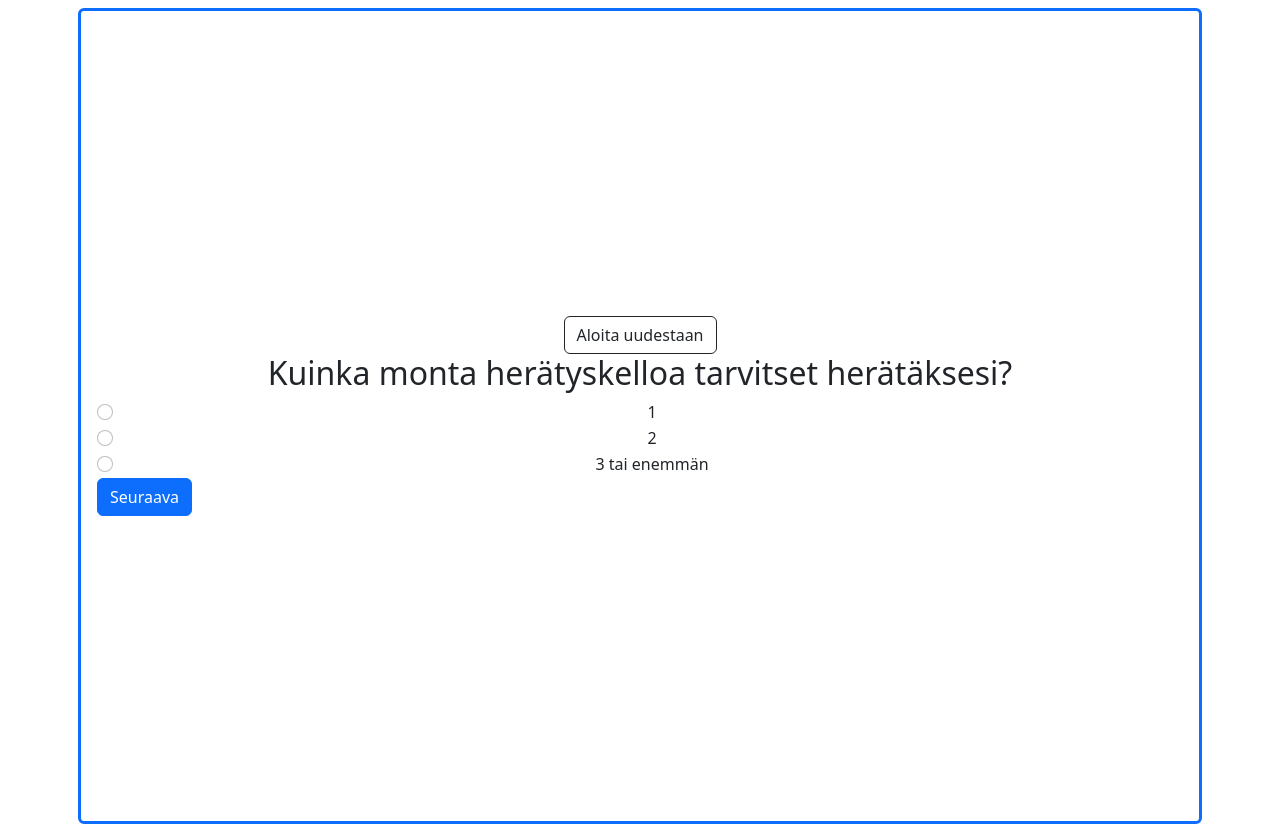
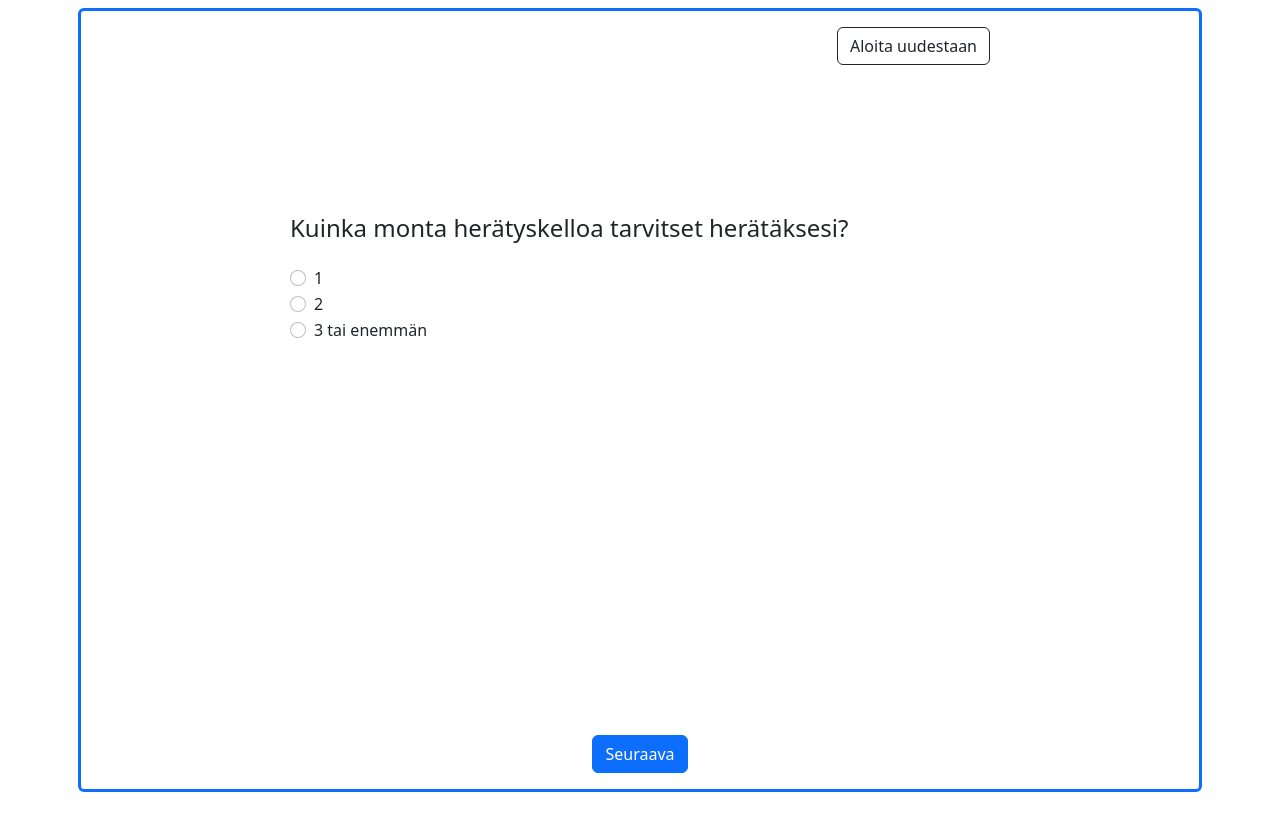
Before and after one commit to Duukkis8D/aamuntorkku, a React (Create React App) app: page / in a window 1280 px wide. Both pictures are taken after a click on the button "Tee testi". After the commit the page ends 800 px from the top, so only its background shows below. Built offline with nearby package versions, Linux system fonts and the light colour scheme.

Commit message:
add styling and logo

```diff
--- a/src/components/LandingPage.js
+++ b/src/components/LandingPage.js
@@ -1,11 +1,13 @@
 import Row from 'react-bootstrap/Row';
 import Col from 'react-bootstrap/Col';
 import Button from 'react-bootstrap/Button';
+import snoozeLogo from '../images/snooze.png';
 
 export default function LandingPage({ nextPhase }) {
     return (
-        <Row className="d-flex align-items-center text-center viewport-height-100">
+        <Row id="landing-page" className="d-flex align-items-center text-center min-vh-100">
             <Col>
+                <img src={snoozeLogo} width="100px" className="mb-4" />
                 <h1 className="mb-5">Kuinka aamuntorkku olet?</h1>
                 <p className="mb-3">Tee tämä testi niin tiedät!</p>
                 <Button variant="primary" onClick={() => nextPhase()}>
--- a/src/components/Step1.js
+++ b/src/components/Step1.js
@@ -4,12 +4,13 @@ import { Form } from 'react-bootstrap';
 
 export default function Step1() {
     return (
-        <Row>
+        <Row id="step-1-page" className="h-50">
             <Col>
                 <Form.Group>
                     <Form.Label htmlFor="step1RadioButton" className="h1">
                         Kuinka monta herätyskelloa tarvitset herätäksesi?
                     </Form.Label>
+
                     <Form.Check
                         type="radio"
                         name="step1RadioButton"
--- a/src/components/Step2.js
+++ b/src/components/Step2.js
@@ -4,7 +4,7 @@ import { Form } from 'react-bootstrap';
 
 export default function Step2() {
     return (
-        <Row>
+        <Row id="step-2-page" className="h-50">
             <Col>
                 <Form.Group>
                     <Form.Label htmlFor="step2RadioButton" className="h1">
--- a/src/components/Step3.js
+++ b/src/components/Step3.js
@@ -11,7 +11,7 @@ const options = [
 
 export default function Step3({ formData, handleChangeReactSelect }) {
     return (
-        <Row>
+        <Row id="step-3-page" className="h-50">
             <Col>
                 <Form.Group>
                     <Form.Label htmlFor="step3ReactSelect" className="h1">
--- a/src/components/Test.js
+++ b/src/components/Test.js
@@ -33,7 +33,11 @@ export default function Test({
 
     const renderNavigation = () => {
         return (
-            <Stack direction="horizontal" gap={3}>
+            <Stack
+                direction="horizontal"
+                gap={3}
+                id="navigation-menu"
+                className="d-flex align-items-end justify-content-center h-25">
                 {currentStep > 1 && (
                     <Button variant="secondary" onClick={() => previousPhase()}>
                         Edellinen
@@ -54,12 +58,17 @@ export default function Test({
     };
 
     return (
-        <Row className="d-flex align-items-center text-center viewport-height-100">
+        <Row id="test-page" className="d-flex col-sm-11 col-lg-8 mx-auto min-vh-100">
             <Col>
                 {currentStep > 0 && (
-                    <Button variant="outline-dark" onClick={() => startOver()}>
-                        Aloita uudestaan
-                    </Button>
+                    <Stack
+                        direction="horizontal"
+                        id="start-over-button"
+                        className="d-flex align-items-start justify-content-end h-25">
+                        <Button variant="outline-dark" onClick={() => startOver()}>
+                            Aloita uudestaan
+                        </Button>
+                    </Stack>
                 )}
                 {renderStep()}
                 {renderNavigation()}
--- a/src/styles/App.scss
+++ b/src/styles/App.scss
@@ -1,18 +1,30 @@
 @import 'bootstrap/scss/bootstrap';
 @import 'bootstrap-icons/font/bootstrap-icons.scss';
 
-$container-padding: calc(2 * 0.5rem);
-$container-border-width: calc(2 * 3px);
+$outer-container-padding: calc(2 * 0.5rem);
+$inner-container-padding: calc(2 * 1rem);
+$inner-container-border-width: calc(2 * 3px);
 
-.viewport-height-100 {
-    min-height: calc(100vh - #{$container-padding} - #{$container-border-width});
+// X-Small devices (portrait phones, less than 576px)
+.min-vh-100 {
+    min-height: calc(
+        100vh - #{$outer-container-padding} - #{$inner-container-padding} - #{$inner-container-border-width}
+    ) !important;
 }
 
 .h1 {
-    font-size: 2rem;
+    margin-bottom: 1rem;
+    @include font-size(1.5rem);
 }
 
 .bi-check {
     font-size: 1.5rem;
     color: green;
 }
+
+// Small devices (landscape phones, 576px and up)
+@media (min-width: 576px) {
+    h1 {
+        margin-bottom: 1.5rem;
+    }
+}
```
Also changed, not shown: src/images/snooze.png (added).
